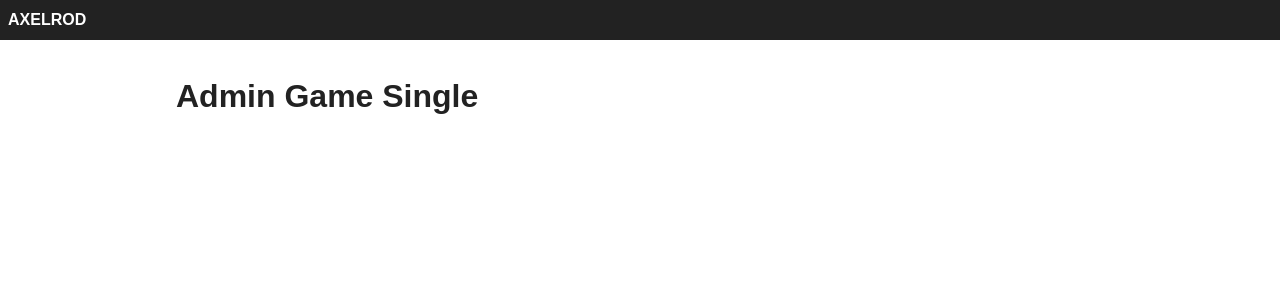
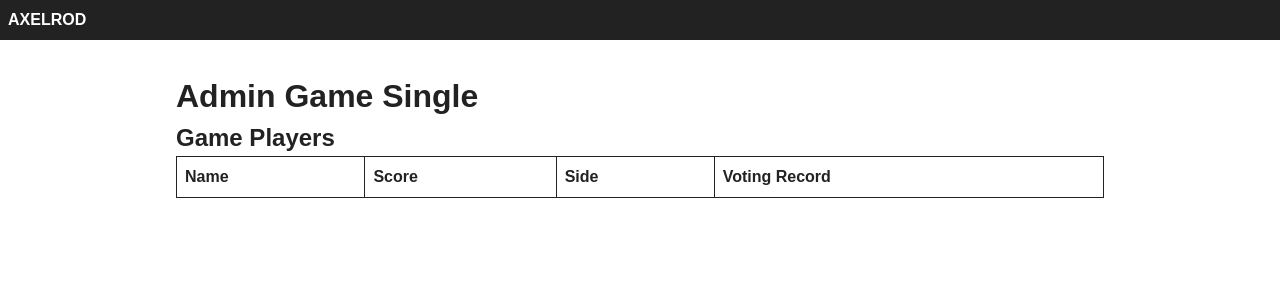
Before and after one commit to phazonoverload/social-deception, a Nuxt app: page /admin/1 in a window 1280 px wide. Shown: the top 300 px of the page. Built offline with nearby package versions, Linux system fonts and the light colour scheme; a web font is replaced by a local one; what vue-firestore would draw is missing.

Commit message:
UserList built without voting record

```diff
--- a/assets/style.css
+++ b/assets/style.css
@@ -30,3 +30,17 @@ html {
   bottom: 20px !important;
   right: 20px !important;
 }
+
+table {
+  border-collapse: collapse;
+  width: 100%;
+}
+
+table, th, td {
+  border: 1px solid var(--dark);
+  text-align: left;
+}
+
+th, td {
+  padding: 0.5em;
+}
--- a/components/UserList.vue
+++ b/components/UserList.vue
@@ -1,6 +1,20 @@
 <template>
   <div>
-    {{users}}
+    <h2>Game Players</h2>
+    <table>
+      <tr>
+        <th>Name</th>
+        <th>Score</th>
+        <th>Side</th>
+        <th>Voting Record</th>
+      </tr>
+      <tr v-for='user in this.users' :key='user[".key"]'>
+        <td>{{user.name}}</td>
+        <td>{{user.score}}</td>
+        <td>{{user.side}}</td>
+        <td>-</td>
+      </tr>
+    </table>
   </div>
 </template>
 
--- a/pages/admin/_game.vue
+++ b/pages/admin/_game.vue
@@ -2,7 +2,7 @@
   <div>
     <h1>Admin Game Single</h1>
     <GameSettings :game='game' :fire='$firestore' v-if='game.state' />
-    <!-- <UserList :users='users' /> -->
+    <UserList :users='users' />
   </div>
 </template>
 
```
